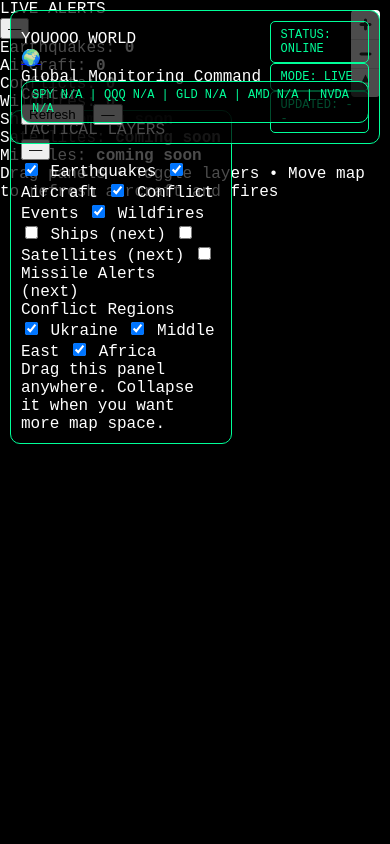
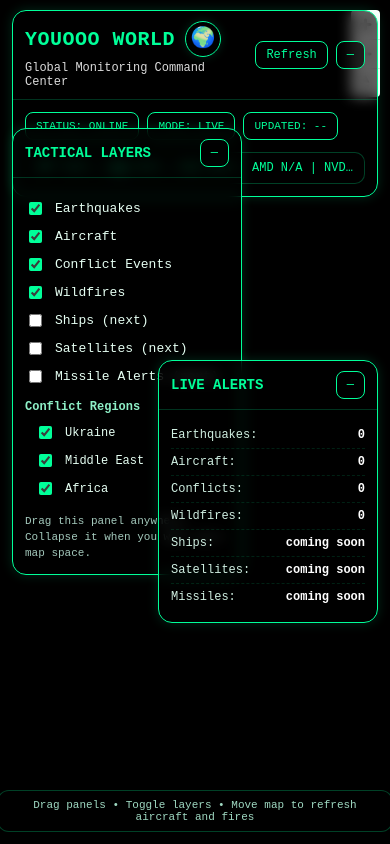
Before and after one commit to aldulaimi83/youooo-world, a plain HTML site: page index.html in a window 390 px wide. Drawn offline with nearby package versions, Linux system fonts and the light colour scheme; no server answers.

Commit message:
Refactor CSS for layout and style consistency
Refactor CSS styles for improved layout and consistency.

```diff
--- a/style.css
+++ b/style.css
@@ -1,141 +1,368 @@
-html,body{
-margin:0;
-padding:0;
-height:100%;
-background:black;
-color:white;
-font-family:Courier New;
+html,
+body {
+  margin: 0;
+  padding: 0;
+  width: 100%;
+  height: 100%;
+  background: #000;
+  color: #fff;
+  font-family: "Courier New", monospace;
+  overflow: hidden;
 }
 
-#map{
-position:absolute;
-top:0;
-bottom:0;
-width:100%;
-z-index:1;
+#map {
+  position: absolute;
+  inset: 0;
+  z-index: 1;
 }
 
-#topbar{
-position:absolute;
-top:10px;
-left:10px;
-right:10px;
-z-index:30;
-
-background:rgba(0,0,0,.7);
-border:1px solid #00ff99;
-border-radius:10px;
-
-padding:10px;
-
-display:flex;
-justify-content:space-between;
-align-items:center;
+.panel {
+  position: absolute;
+  z-index: 30;
+  background: rgba(0, 0, 0, 0.62);
+  border: 1px solid #00ff99;
+  border-radius: 14px;
+  box-shadow: 0 0 12px rgba(0, 255, 153, 0.16);
+  backdrop-filter: blur(7px);
+  box-sizing: border-box;
+  user-select: none;
 }
 
-.brand{
-color:#00ff99;
-font-weight:bold;
-font-size:18px;
+.draggable {
+  cursor: default;
 }
 
-.linkedin{
-margin-left:10px;
-color:white;
-text-decoration:none;
+.panel-top {
+  display: flex;
+  align-items: center;
+  justify-content: space-between;
+  gap: 10px;
+  padding: 10px 12px;
+  cursor: move;
+  border-bottom: 1px solid rgba(0, 255, 153, 0.2);
 }
 
-.status{
-display:flex;
-gap:10px;
+.panel.collapsed .panel-top {
+  border-bottom: none;
 }
 
-.status-box{
-border:1px solid #00ff99;
-padding:6px 10px;
-border-radius:5px;
-font-size:12px;
-color:#00ff99;
+#topbar {
+  top: 10px;
+  left: 12px;
+  width: 520px;
+  max-width: calc(100vw - 24px);
 }
 
-#market-tape{
-position:absolute;
-top:70px;
-left:10px;
-right:10px;
-
-z-index:29;
-
-background:rgba(0,0,0,.7);
-border:1px solid #00ff99;
-
-padding:6px 10px;
-border-radius:10px;
-
-color:#00ff99;
-font-size:12px;
+#topbar.collapsed {
+  width: 320px;
 }
 
-#sidebar{
-position:absolute;
-
-top:110px;
-left:10px;
-
-width:200px;
-
-background:rgba(0,0,0,.7);
-border:1px solid #00ff99;
-
-border-radius:10px;
-
-padding:10px;
-
-z-index:28;
+#sidebar {
+  top: 128px;
+  left: 12px;
+  width: 270px;
 }
 
-.sidebar-header{
-display:flex;
-justify-content:space-between;
-color:#00ff99;
-font-weight:bold;
-margin-bottom:10px;
+#sidebar.collapsed {
+  width: 170px;
 }
 
-.layer{
-display:block;
-margin:8px 0;
-font-size:13px;
+#alerts-panel {
+  top: 128px;
+  right: 12px;
+  width: 250px;
 }
 
-#collapse-btn{
-background:black;
-color:#00ff99;
-border:1px solid #00ff99;
-border-radius:4px;
-cursor:pointer;
+#alerts-panel.collapsed {
+  width: 170px;
 }
 
-.marker{
-width:10px;
-height:10px;
-background:red;
-border-radius:50%;
-box-shadow:0 0 15px red;
+#topbar-content,
+#sidebar-content,
+#alerts-content {
+  padding: 12px;
 }
 
-.aircraft{
-width:12px;
-height:12px;
-background:#00ccff;
-border-radius:50%;
-box-shadow:0 0 10px #00ccff;
+#topbar.collapsed #topbar-content,
+#sidebar.collapsed #sidebar-content,
+#alerts-panel.collapsed #alerts-content {
+  display: none;
 }
 
-.conflict{
-width:12px;
-height:12px;
-background:orange;
-border-radius:50%;
-box-shadow:0 0 10px orange;
+.brand-wrap {
+  display: flex;
+  flex-direction: column;
+  gap: 4px;
 }
+
+.brand-row {
+  display: flex;
+  align-items: center;
+  gap: 10px;
+}
+
+.brand-title {
+  color: #00ff99;
+  font-size: 24px;
+  font-weight: bold;
+  letter-spacing: 0.5px;
+}
+
+.brand-subtitle {
+  color: #dadada;
+  font-size: 12px;
+}
+
+#linkedin-globe {
+  display: inline-flex;
+  align-items: center;
+  justify-content: center;
+  width: 34px;
+  height: 34px;
+  text-decoration: none;
+  border: 1px solid #00ff99;
+  border-radius: 50%;
+  background: rgba(0, 0, 0, 0.58);
+  font-size: 20px;
+  line-height: 1;
+  box-shadow: 0 0 10px rgba(0, 255, 153, 0.15);
+  transition: transform 0.15s ease, box-shadow 0.15s ease;
+}
+
+#linkedin-globe:hover {
+  transform: scale(1.08);
+  box-shadow: 0 0 14px rgba(0, 255, 153, 0.35);
+}
+
+.topbar-actions,
+.sidebar-actions {
+  display: flex;
+  gap: 8px;
+}
+
+.mini-btn {
+  background: rgba(0, 0, 0, 0.66);
+  color: #00ff99;
+  border: 1px solid #00ff99;
+  border-radius: 8px;
+  padding: 6px 10px;
+  font-family: inherit;
+  font-size: 12px;
+  cursor: pointer;
+}
+
+.mini-btn:hover {
+  box-shadow: 0 0 10px rgba(0, 255, 153, 0.22);
+}
+
+.status-row {
+  display: flex;
+  flex-wrap: wrap;
+  gap: 8px;
+  margin-bottom: 12px;
+}
+
+.status-box {
+  border: 1px solid #00ff99;
+  color: #00ff99;
+  border-radius: 8px;
+  padding: 7px 10px;
+  font-size: 11px;
+  background: rgba(0, 0, 0, 0.4);
+}
+
+#market-tape {
+  border: 1px solid rgba(0, 255, 153, 0.25);
+  border-radius: 10px;
+  padding: 8px 10px;
+  color: #00ff99;
+  font-size: 12px;
+  white-space: nowrap;
+  overflow: hidden;
+  text-overflow: ellipsis;
+  background: rgba(0, 0, 0, 0.35);
+}
+
+.sidebar-title {
+  color: #00ff99;
+  font-weight: bold;
+  font-size: 14px;
+}
+
+.layer-item {
+  display: flex;
+  align-items: center;
+  gap: 10px;
+  margin: 9px 0;
+  color: #e6fff3;
+  font-size: 13px;
+}
+
+.layer-item.small {
+  margin-left: 10px;
+  font-size: 12px;
+}
+
+.layer-item input {
+  accent-color: #00ff99;
+}
+
+.section-label {
+  margin-top: 14px;
+  margin-bottom: 6px;
+  color: #8ef0c7;
+  font-size: 12px;
+  font-weight: bold;
+}
+
+.sidebar-note {
+  margin-top: 16px;
+  color: #a4c9bc;
+  font-size: 11px;
+  line-height: 1.45;
+}
+
+.alert-line {
+  display: flex;
+  justify-content: space-between;
+  gap: 10px;
+  padding: 6px 0;
+  font-size: 12px;
+  border-bottom: 1px dashed rgba(0, 255, 153, 0.13);
+}
+
+.alert-line:last-child {
+  border-bottom: none;
+}
+
+.alert-line span {
+  color: #cfeee1;
+}
+
+#bottom-hint {
+  position: absolute;
+  left: 50%;
+  bottom: 12px;
+  transform: translateX(-50%);
+  z-index: 29;
+  border: 1px solid rgba(0, 255, 153, 0.25);
+  border-radius: 999px;
+  background: rgba(0, 0, 0, 0.55);
+  color: #9fd9c2;
+  padding: 8px 14px;
+  font-size: 11px;
+  backdrop-filter: blur(5px);
+}
+
+.military-marker,
+.aircraft-marker,
+.conflict-marker,
+.fire-marker {
+  border-radius: 50%;
+  border: 2px solid #fff;
+}
+
+.military-marker {
+  width: 12px;
+  height: 12px;
+  background: #ff2a2a;
+  box-shadow:
+    0 0 10px #ff2a2a,
+    0 0 20px rgba(255, 42, 42, 0.85);
+}
+
+.aircraft-marker {
+  width: 11px;
+  height: 11px;
+  background: #00cfff;
+  box-shadow:
+    0 0 10px #00cfff,
+    0 0 20px rgba(0, 207, 255, 0.8);
+}
+
+.conflict-marker {
+  width: 13px;
+  height: 13px;
+  background: #ff8a00;
+  box-shadow:
+    0 0 10px #ff8a00,
+    0 0 22px rgba(255, 138, 0, 0.8);
+}
+
+.fire-marker {
+  width: 12px;
+  height: 12px;
+  background: #ff4d00;
+  box-shadow:
+    0 0 10px #ff4d00,
+    0 0 22px rgba(255, 77, 0, 0.85);
+}
+
+.youooo-marker {
+  width: 14px;
+  height: 14px;
+  background: #00ff99;
+  border: 2px solid #fff;
+  border-radius: 50%;
+  box-shadow:
+    0 0 10px #00ff99,
+    0 0 22px rgba(0, 255, 153, 0.8);
+}
+
+.maplibregl-popup-content {
+  background: #071018;
+  color: #e8fff5;
+  border: 1px solid #00ff99;
+  border-radius: 10px;
+  font-family: "Courier New", monospace;
+  max-width: 280px;
+}
+
+.maplibregl-popup-close-button {
+  color: #00ff99;
+  font-size: 18px;
+}
+
+.popup-title {
+  color: #00ff99;
+  margin: 0 0 10px 0;
+  font-size: 15px;
+}
+
+.popup-row {
+  margin: 5px 0;
+  line-height: 1.4;
+}
+
+.popup-label {
+  color: #8cf6c7;
+  font-weight: bold;
+}
+
+@media (max-width: 900px) {
+  #topbar {
+    width: calc(100vw - 24px);
+    left: 12px;
+    right: 12px;
+  }
+
+  #alerts-panel {
+    right: 12px;
+    top: 360px;
+    width: 220px;
+  }
+
+  #sidebar {
+    width: 230px;
+  }
+
+  .brand-title {
+    font-size: 20px;
+  }
+
+  #bottom-hint {
+    width: calc(100vw - 24px);
+    border-radius: 12px;
+    text-align: center;
+  }
+}
```
